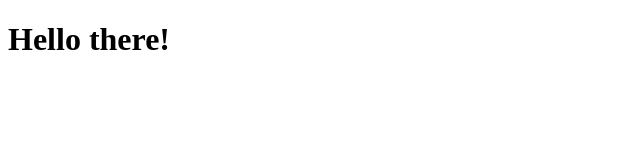
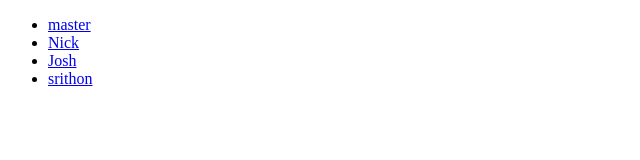
Before and after one commit to 750B/750B.github.io, a plain HTML site: page index.html in a window 1280 px wide. Shown: the whole page, without its empty margins (0-640 px from the left). Drawn offline with Linux system fonts and the light colour scheme.

Commit message:
Add links pointing to each branch

```diff
--- a/index.html
+++ b/index.html
@@ -3,9 +3,22 @@
   <head>
     <meta charset="utf-8">
     <meta name="viewport" content="width=device-width">
-    <title>Home Page</title>
+    <title>Branch Links</title>
   </head>
   <body>
-    <h1>Hello there!</h1>
+    <ul class="container">
+      <li>
+        <a href="https://raw.githack.com/750B/750B.github.io/master/index.html">master</a>
+      </li>
+      <li>
+        <a href="https://raw.githack.com/750B/750B.github.io/Nick/index.html">Nick</a>
+      </li>
+      <li>
+        <a href="https://raw.githack.com/750B/750B.github.io/Josh/index.html">Josh</a>
+      </li>
+      <li>
+        <a href="https://raw.githack.com/750B/750B.github.io/srithon/index.html">srithon</a>
+      </li>
+    </ul>
   </body>
 </html>
```
